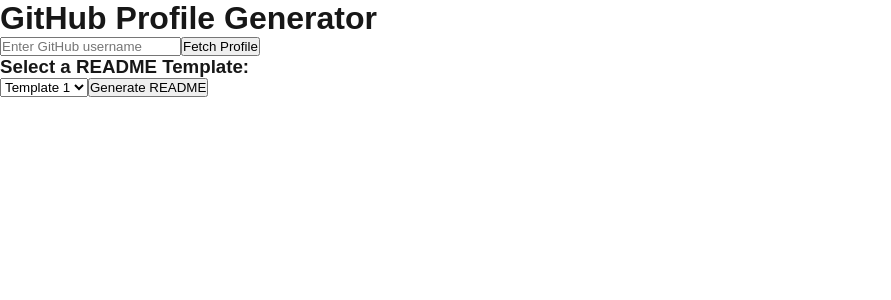
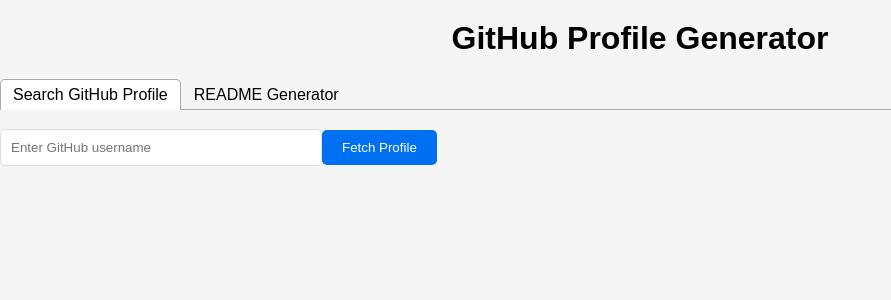
Before and after one commit to SandyUndefined/GitProfileMaker, a Next.js app: page / in a window 1280 px wide. Shown: the top 300 px of the page, without its empty margins (0-891 px from the left). Built offline with nearby package versions, Linux system fonts and the light colour scheme.

Commit message:
Added Tabs in homepage

```diff
--- /dev/null
+++ b/components/TemplateGenerator.js
@@ -0,0 +1,55 @@
+import { useState } from "react";
+import ReactMarkdown from "react-markdown";
+
+export default function TemplateGenerator({ username, profileData, repos }) {
+  const [selectedTemplate, setSelectedTemplate] = useState(1); // Template selector
+  const [generatedReadme, setGeneratedReadme] = useState("");
+
+  const generateTemplate = async () => {
+    const repoList = repos.map((repo) => `- ${repo.name}`).join("\n");
+    const languages = "JavaScript, Python, etc."; // Placeholder, could be dynamic
+
+    const res = await fetch(
+      `/api/getTemplate?username=${username}&templateId=${selectedTemplate}&name=${profileData.name}&bio=${profileData.bio}&repos=${profileData.public_repos}&followers=${profileData.followers}&following=${profileData.following}&languages=${languages}&repoList=${repoList}`
+    );
+
+    const template = await res.text();
+    setGeneratedReadme(template);
+  };
+
+  const downloadReadme = (content) => {
+    const blob = new Blob([content], { type: "text/markdown" });
+    const link = document.createElement("a");
+    link.href = URL.createObjectURL(blob);
+    link.download = "README.md";
+    link.click();
+  };
+
+  return (
+    <div>
+      <h2>Generate a Custom README.md</h2>
+
+      <div>
+        <h3>Select a Template:</h3>
+        <select onChange={(e) => setSelectedTemplate(e.target.value)}>
+          <option value="1">Template 1</option>
+          <option value="2">Template 2</option>
+          <option value="3">Template 3</option>
+        </select>
+        <button onClick={generateTemplate}>Generate README</button>
+      </div>
+
+      {generatedReadme && (
+        <div>
+          <h3>Preview Generated README.md</h3>
+          <div className="readme-preview">
+            <ReactMarkdown>{generatedReadme}</ReactMarkdown>
+          </div>
+          <button onClick={() => downloadReadme(generatedReadme)}>
+            Download README.md
+          </button>
+        </div>
+      )}
+    </div>
+  );
+}
--- a/package.json
+++ b/package.json
@@ -12,6 +12,7 @@
     "next": "14.2.12",
     "react": "^18",
     "react-dom": "^18",
-    "react-markdown": "^9.0.1"
+    "react-markdown": "^9.0.1",
+    "react-tabs": "^6.0.2"
   }
 }
--- a/pages/index.js
+++ b/pages/index.js
@@ -1,13 +1,14 @@
 import { useState } from "react";
 import ProfileCard from "../components/ProfileCard";
-import ReactMarkdown from "react-markdown";
+import TemplateGenerator from "../components/TemplateGenerator";
+import { Tab, Tabs, TabList, TabPanel } from "react-tabs";
+import "react-tabs/style/react-tabs.css"; // Import React Tabs CSS
 
 export default function Home() {
   const [username, setUsername] = useState("");
   const [profileData, setProfileData] = useState(null);
   const [repos, setRepos] = useState([]);
   const [readme, setReadme] = useState(null);
-  const [selectedTemplate, setSelectedTemplate] = useState(1); // Template selector
 
   const fetchProfile = async () => {
     const res = await fetch(`/api/getProfile?username=${username}`);
@@ -17,30 +18,20 @@
     setReadme(data.readme); // Profile README.md content
   };
 
-  const generateTemplate = async () => {
-    const repoList = repos.map((repo) => `- ${repo.name}`).join("\n");
-    const languages = "JavaScript, Python, etc."; // Placeholder, could be dynamic
-
-    const res = await fetch(
-      `/api/getTemplate?username=${username}&templateId=${selectedTemplate}&name=${profileData.name}&bio=${profileData.bio}&repos=${profileData.public_repos}&followers=${profileData.followers}&following=${profileData.following}&languages=${languages}&repoList=${repoList}`
-    );
-
-    const template = await res.text();
-    setReadme(template);
-  };
-
-  const downloadReadme = (content) => {
-    const blob = new Blob([content], { type: "text/markdown" });
-    const link = document.createElement("a");
-    link.href = URL.createObjectURL(blob);
-    link.download = "README.md";
-    link.click();
-  };
-
-
   return (
     <div>
       <h1>GitHub Profile Generator</h1>
+
+      {/* Tabs for Profile Search and README Generator */}
+      <Tabs>
+        <TabList>
+          <Tab>Search GitHub Profile</Tab>
+          <Tab>README Generator</Tab>
+        </TabList>
+
+        {/* Tab for Searching GitHub Profile */}
+        <TabPanel>
+          <div>
             <input
               type="text"
               placeholder="Enter GitHub username"
@@ -61,28 +52,18 @@
                 </ul>
               </div>
             )}
+          </div>
+        </TabPanel>
 
-      <div>
-        <h3>Select a README Template:</h3>
-        <select onChange={(e) => setSelectedTemplate(e.target.value)}>
-          <option value="1">Template 1</option>
-          <option value="2">Template 2</option>
-          <option value="3">Template 3</option>
-        </select>
-        <button onClick={generateTemplate}>Generate README</button>
-      </div>
-
-      {readme && (
-        <div>
-          <h3>Generated README.md</h3>
-          <div className="readme-content">
-            <ReactMarkdown>{readme}</ReactMarkdown>
-          </div>
-          <button onClick={() => downloadReadme(readme)}>
-            Download README.md
-          </button>
-        </div>
-      )}
+        {/* Tab for README Generator */}
+        <TabPanel>
+          <TemplateGenerator
+            username={username}
+            profileData={profileData}
+            repos={repos}
+          />
+        </TabPanel>
+      </Tabs>
     </div>
   );
 }
--- a/styles/globals.css
+++ b/styles/globals.css
@@ -1,65 +1,57 @@
-:root {
-  --background: #ffffff;
-  --foreground: #171717;
+/* Global styles */
+body {
+  font-family: Arial, sans-serif;
+  background-color: #f5f5f5;
+  margin: 0;
+  padding: 0;
 }
 
-@media (prefers-color-scheme: dark) {
-  :root {
-    --background: #0a0a0a;
-    --foreground: #ededed;
-  }
+h1 {
+  text-align: center;
+  margin-top: 20px;
 }
 
-html,
-body {
-  max-width: 100vw;
-  overflow-x: hidden;
+.profile-card {
+  padding: 20px;
+  background-color: white;
+  border-radius: 10px;
+  box-shadow: 0 4px 8px rgba(0, 0, 0, 0.1);
+  max-width: 400px;
+  margin: 20px auto;
 }
 
-body {
-  color: var(--foreground);
-  background: var(--background);
-  font-family: Arial, Helvetica, sans-serif;
-  -webkit-font-smoothing: antialiased;
-  -moz-osx-font-smoothing: grayscale;
+.readme-preview {
+  background-color: #fafafa;
+  padding: 20px;
+  margin-top: 20px;
+  border-radius: 8px;
+  border: 1px solid #ddd;
+  max-width: 800px;
+  margin: auto;
 }
 
-* {
-  box-sizing: border-box;
-  padding: 0;
-  margin: 0;
+button {
+  margin-top: 10px;
+  padding: 10px 20px;
+  background-color: #0070f3;
+  color: white;
+  border: none;
+  border-radius: 5px;
+  cursor: pointer;
 }
 
-a {
-  color: inherit;
-  text-decoration: none;
+button:hover {
+  background-color: #005bb5;
 }
 
-@media (prefers-color-scheme: dark) {
-  html {
-    color-scheme: dark;
-  }
+input[type="text"] {
+  padding: 10px;
+  width: 300px;
+  border-radius: 5px;
+  border: 1px solid #ddd;
 }
 
-.readme-content {
-  background-color: #f5f5f5;
-  padding: 20px;
-  border-radius: 8px;
-  max-width: 800px;
-  margin-top: 20px;
-  overflow-x: auto;
-}
-
-.readme-content pre {
-  background-color: #333;
-  color: #f8f8f2;
+select {
   padding: 10px;
   border-radius: 5px;
-  overflow-x: auto;
 }
-
-.readme-content code {
-  background-color: #eee;
-  padding: 2px 4px;
-  border-radius: 3px;
-}
```
Also changed, not shown: 1 other file (tests, documents, lock files or other folders). Lines whose indentation alone changed are shown as unchanged.
